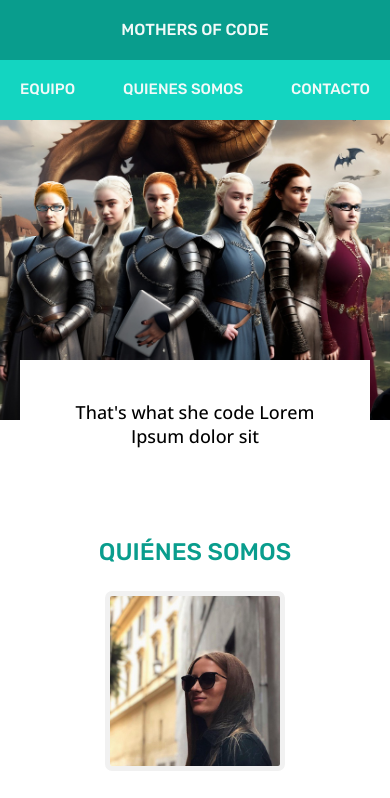
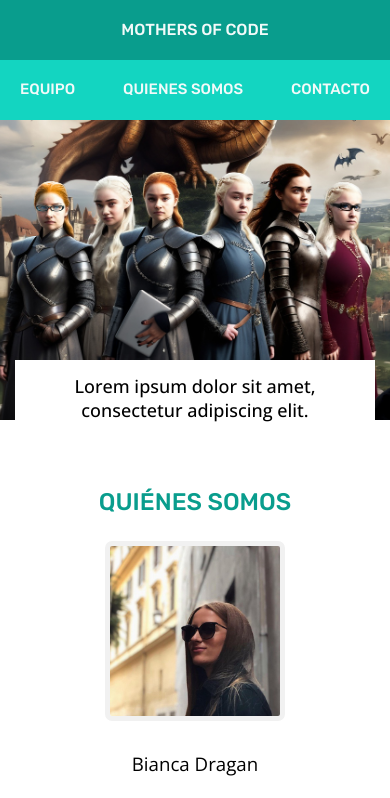
Before and after one commit to SeiCp/pw-project-promo-c-pt-module-1-team-1, a website built with Vite: page src/index.html in a window 390 px wide. Shown: the top 798 px of the page. Built offline with nearby package versions, Linux system fonts and the light colour scheme.

Commit message:
tablet & Dekstop Hero

```diff
--- a/src/partials/header.html
+++ b/src/partials/header.html
@@ -4,8 +4,8 @@
   </section>
   <nav class="header__nav">
     <ul class="header__menu">
-      <li class="header__menu-list"><a class="header__menu-links" href="">Equipo</a></li>
-      <li class="header__menu-list"><a class="header__menu-links" href="">Quienes somos</a></li>
+      <li class="header__menu-list"><a class="header__menu-links" href="equipo">Equipo</a></li>
+      <li class="header__menu-list"><a class="header__menu-links" href="quienes-somos">Quienes somos</a></li>
       <li class="header__menu-list"><a class="header__menu-links" href="">Contacto</a></li>
     </ul>
   </nav>
--- a/src/partials/hero.html
+++ b/src/partials/hero.html
@@ -1,3 +1,5 @@
 <div class="hero"></div>
-    <p class="hero__slogan">That's what she code Lorem Ipsum dolor sit</p>
+    <p class="hero__slogan">Lorem ipsum dolor sit amet, consectetur adipiscing elit.
+
+    </p>
   </div>
--- a/src/scss/core/_variables.scss
+++ b/src/scss/core/_variables.scss
@@ -4,6 +4,8 @@ $fontsize-name-header: 16px;
 
 $fontweight-slogan: 500;
 $fontsize-slogan:18px;
+$fontsize-slogan-desktop:24px;
+$lineheight-slogan-desktop:24px;
 
 $fontfamily-menu: "Rubik";
 $fontweightname-menu:500;
--- a/src/scss/layout/_header.scss
+++ b/src/scss/layout/_header.scss
@@ -11,8 +11,10 @@
     @media (width > 768px) {
         flex-direction: row;
         justify-content: space-between;
-
-
+        padding-inline: 45px;
+    }
+    @media (width > 1200px){
+        padding-inline: 140px;
     }
 
 
--- a/src/scss/layout/_hero.scss
+++ b/src/scss/layout/_hero.scss
@@ -7,20 +7,37 @@
     height: 420px;
 
     @media (width > 1200px) {
-
         height: 550px;
     }
 
 
     &__slogan {
         background-color: white;
-        padding: 40px;
-        margin-inline: 20px;
+        margin: 387px 15px 0;
+        padding: 14px 15px 16px;
        text-align: center;
        align-items: center;
         font-size:$fontsize-slogan ;
         font-weight: $fontweight-slogan;
         margin-top: -60px;
         margin-bottom: 50px;
+        @media (width > 532px) {
+            width: 441px;
+            height: 80px;
+            padding: 15px 30px;
+            opacity: 0.8;
+            text-align: left;
+            margin-top: -70px;
+            margin-left:50px ;
+
+        }
+        @media (width > 1200px) {
+            font-size: $fontsize-slogan-desktop;
+            line-height: $lineheight-slogan-desktop;
+            margin-left:140px ;
+            width: 574px;
+            height: 90px;
+            margin-top: -90px;
+        }
     }
 }
```
